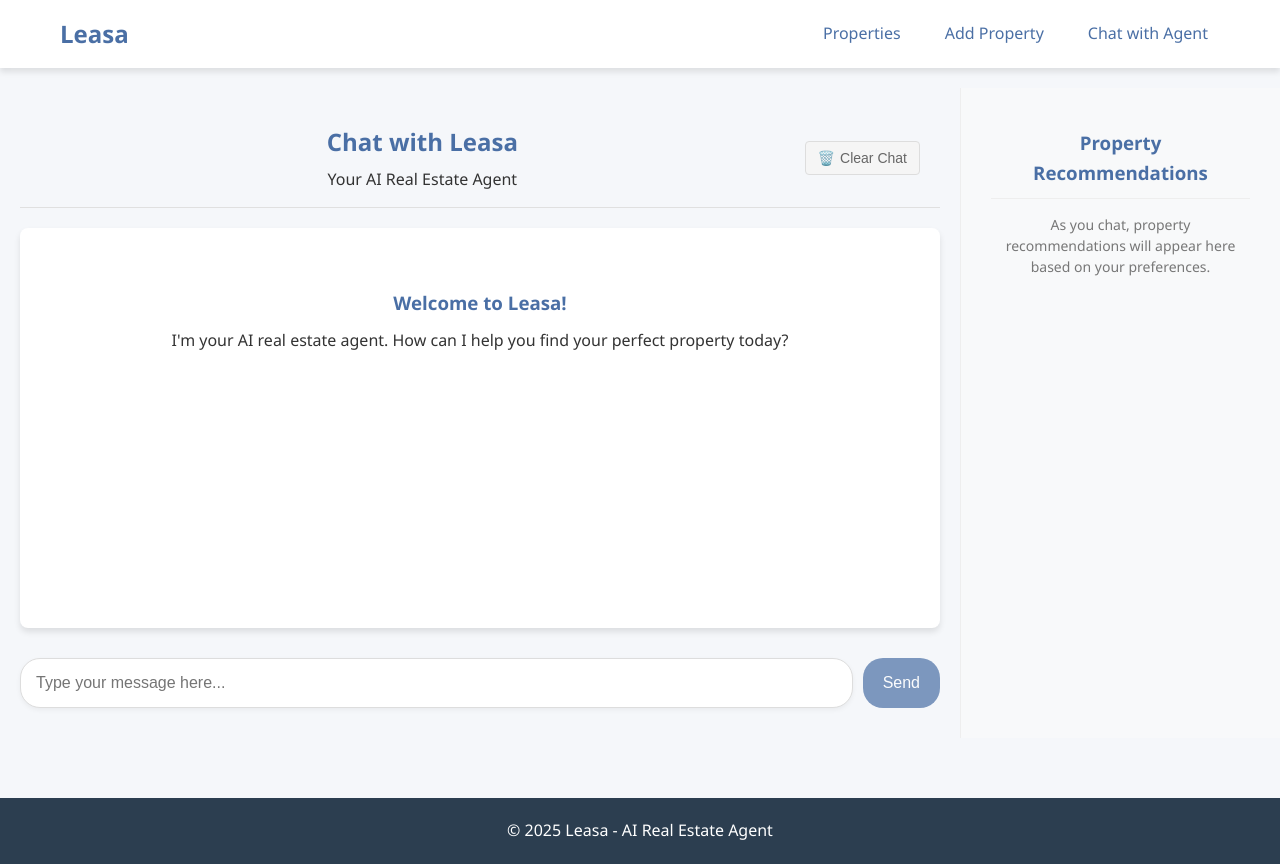
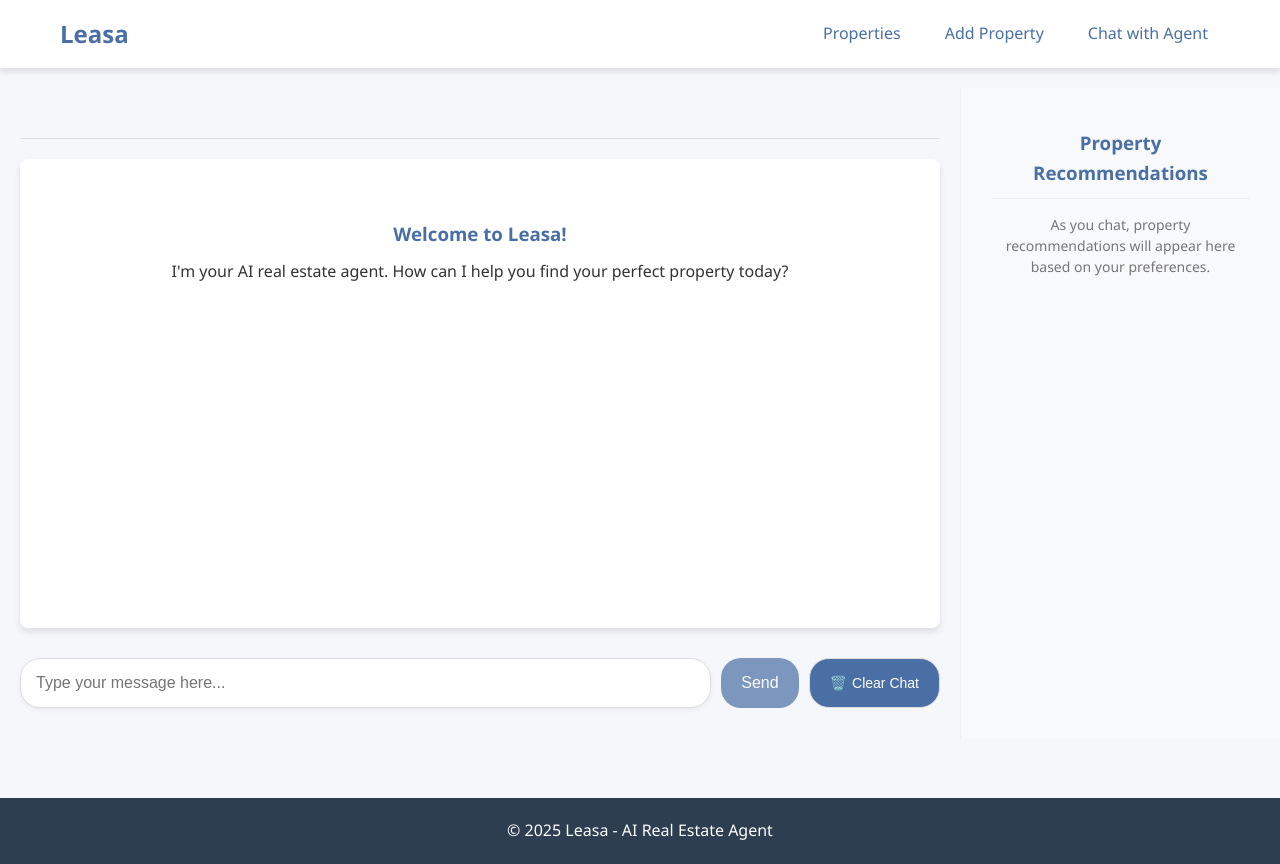
Before and after one commit to ritish1082/Leasa, a React (Vite) app in the folder frontend/: page /chat in a window 1280 px wide. Built offline with nearby package versions, Linux system fonts and the light colour scheme.

Commit message:
Moved clear chat button down

```diff
--- a/frontend/src/components/ChatInterface.jsx
+++ b/frontend/src/components/ChatInterface.jsx
@@ -108,17 +108,7 @@ const ChatInterface = () => {
     <div className="chat-container">
       <div className="chat-main">
         <div className="chat-header">
-          <div className="header-title">
-            <h2>Chat with Leasa</h2>
-            <p>Your AI Real Estate Agent</p>
-          </div>
-          <button
-            className="clear-chat-button"
-            onClick={clearChat}
-            aria-label="Clear chat"
-          >
-            Clear Chat
-          </button>
+
         </div>
 
         <div className="chat-messages">
@@ -157,6 +147,13 @@ const ChatInterface = () => {
           <button type="submit" disabled={loading || !input.trim()}>
             {loading ? 'Sending...' : 'Send'}
           </button>
+          <button
+            className="clear-chat-button"
+            onClick={clearChat}
+            aria-label="Clear chat"
+          >
+            Clear Chat
+          </button>
         </form>
       </div>
 
```
